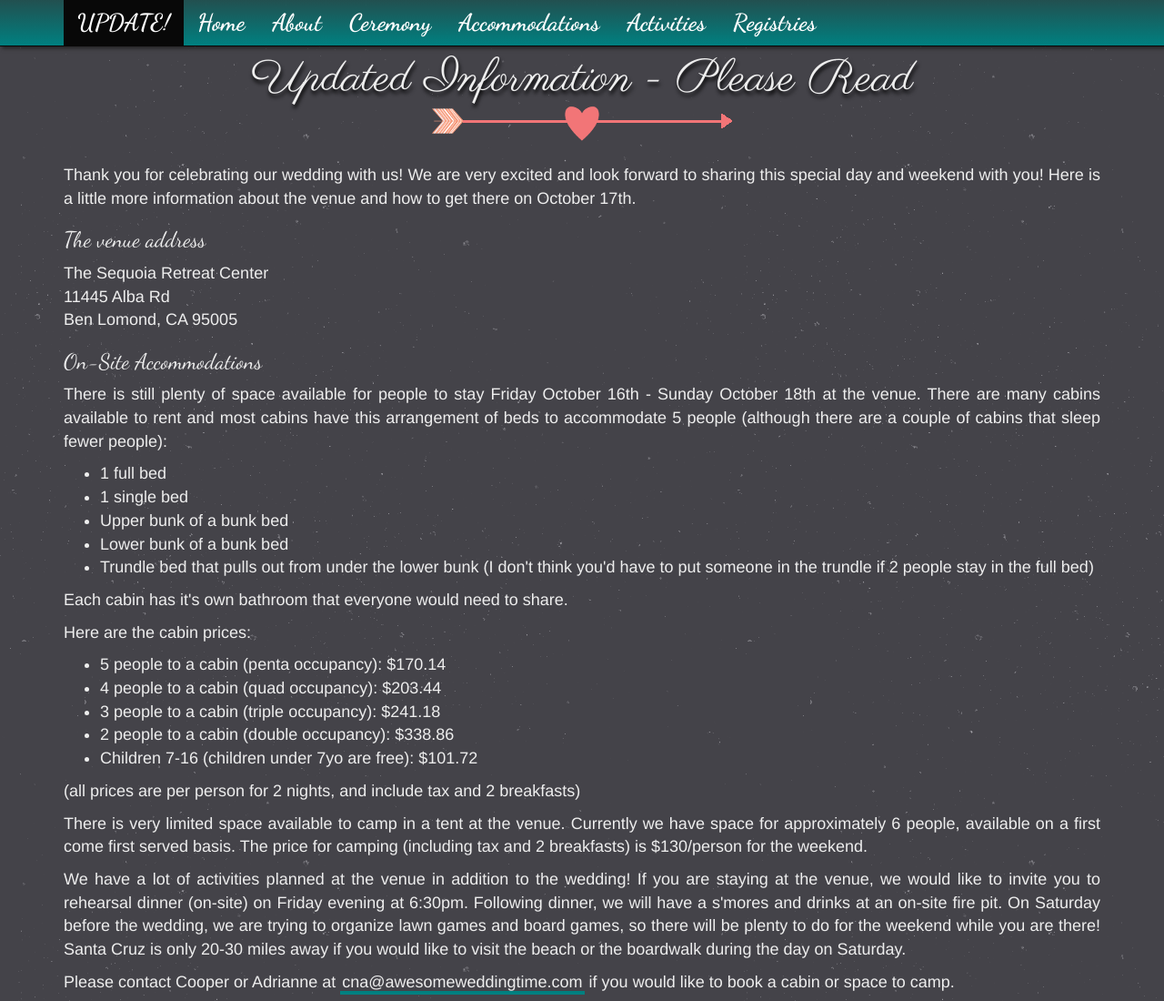
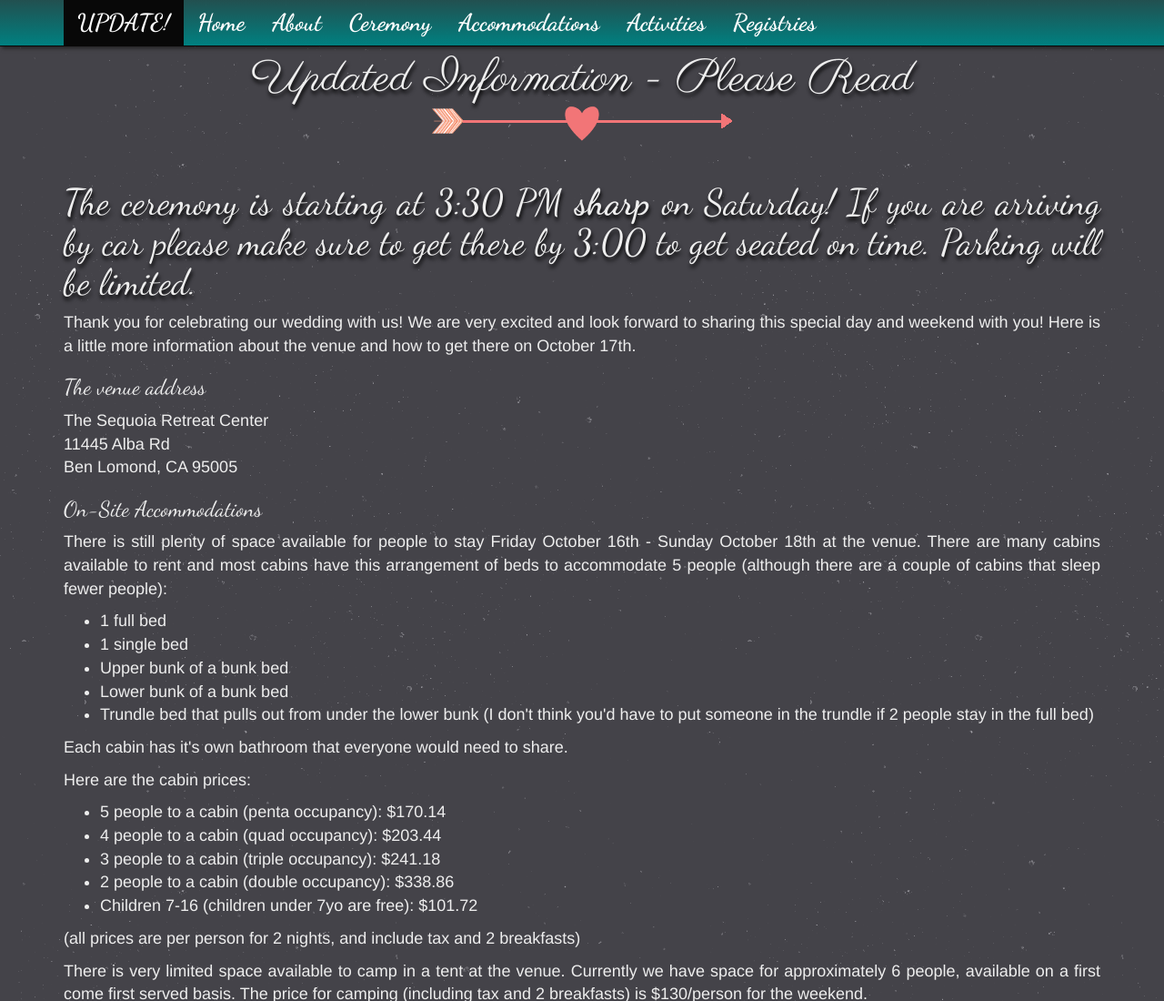
Before and after one commit to cooperq/awesomeweddingtime, a plain HTML site: page index.html in a window 1280 px wide. Shown: the top 1100 px of the page at 91% size. Drawn offline with nearby package versions, Linux system fonts and the light colour scheme; a web font is replaced by a local one.

Commit message:
add ceremony time

```diff
--- a/index.html
+++ b/index.html
@@ -55,6 +55,7 @@
       <div class='container'>
         <div class='row'>
           <div class='col-md-12'>
+            <h2>The ceremony is starting at 3:30 PM <b>sharp</b> on Saturday! If you are arriving by car please make sure to get there by 3:00 to get seated on time. Parking will be limited.</h2>
             <p>Thank you for celebrating our wedding with us! We are very excited and look forward to sharing this special day and weekend with you! Here is a little more information about the venue and how to get there on October 17th.</p>
 
             <h3>The venue address</h3>
```
